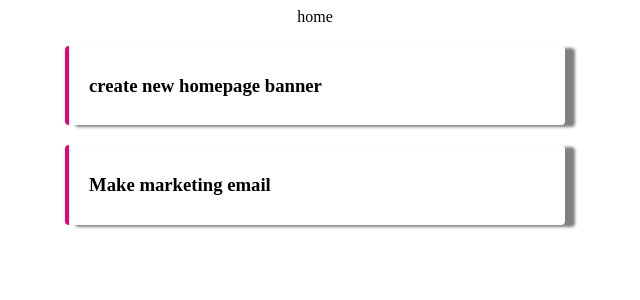
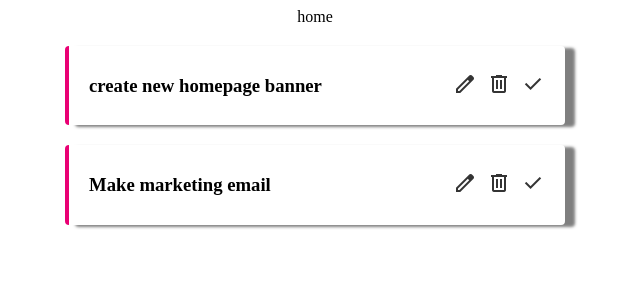
Before and after one commit to hadihaz/project-planner, a Vue app: page / in a window 1280 px wide. Shown: the top 300 px of the page, without its empty margins (325-965 px from the left). Built offline with nearby package versions, Linux system fonts and the light colour scheme; data requests are answered from the project's data file.

Commit message:
add icon and style for SingleProject

```diff
--- a/index.html
+++ b/index.html
@@ -1,13 +1,17 @@
 <!DOCTYPE html>
 <html lang="en">
+
 <head>
   <meta charset="UTF-8">
   <link rel="icon" href="/favicon.ico">
   <meta name="viewport" content="width=device-width, initial-scale=1.0">
   <title>Vite App</title>
+  <link href="https://fonts.googleapis.com/css2?family=Material+Symbols+Outlined:wght@100" rel="stylesheet" />
 </head>
+
 <body>
   <div id="app"></div>
   <script type="module" src="/src/main.js"></script>
 </body>
+
 </html>
--- a/src/components/SingleProject.vue
+++ b/src/components/SingleProject.vue
@@ -2,6 +2,11 @@
   <div class="project">
     <div class="action">
       <h3 @click="showdetail = !showdetail">{{ project.title }}</h3>
+      <div class="icons">
+        <span class="material-symbols-outlined"> edit </span>
+        <span class="material-symbols-outlined"> delete </span>
+        <span class="material-symbols-outlined"> done </span>
+      </div>
     </div>
     <div v-if="showdetail" class="details">
       <p>{{ project.details }}</p>
@@ -13,7 +18,7 @@
 export default {
   data() {
     return {
-        showdetail: false,
+      showdetail: false,
     };
   },
   props: ["project"],
@@ -32,4 +37,20 @@ export default {
 h3 {
   cursor: pointer;
 }
+.action {
+  display: flex;
+  justify-content: space-between;
+  align-items: center;
+}
+.material-symbols-outlined {
+  font-size: 24px;
+  margin-left: 10px;
+  color: rgb(52, 52, 52);
+
+  /* color: #b4b1b1; */
+  cursor: pointer;
+}
+.material-symbols-outlined:hover {
+  color: black;
+}
 </style>
```
Also changed, not shown: src/views/HomeView.vue (line endings or trailing spaces). Lines whose indentation alone changed are shown as unchanged.
